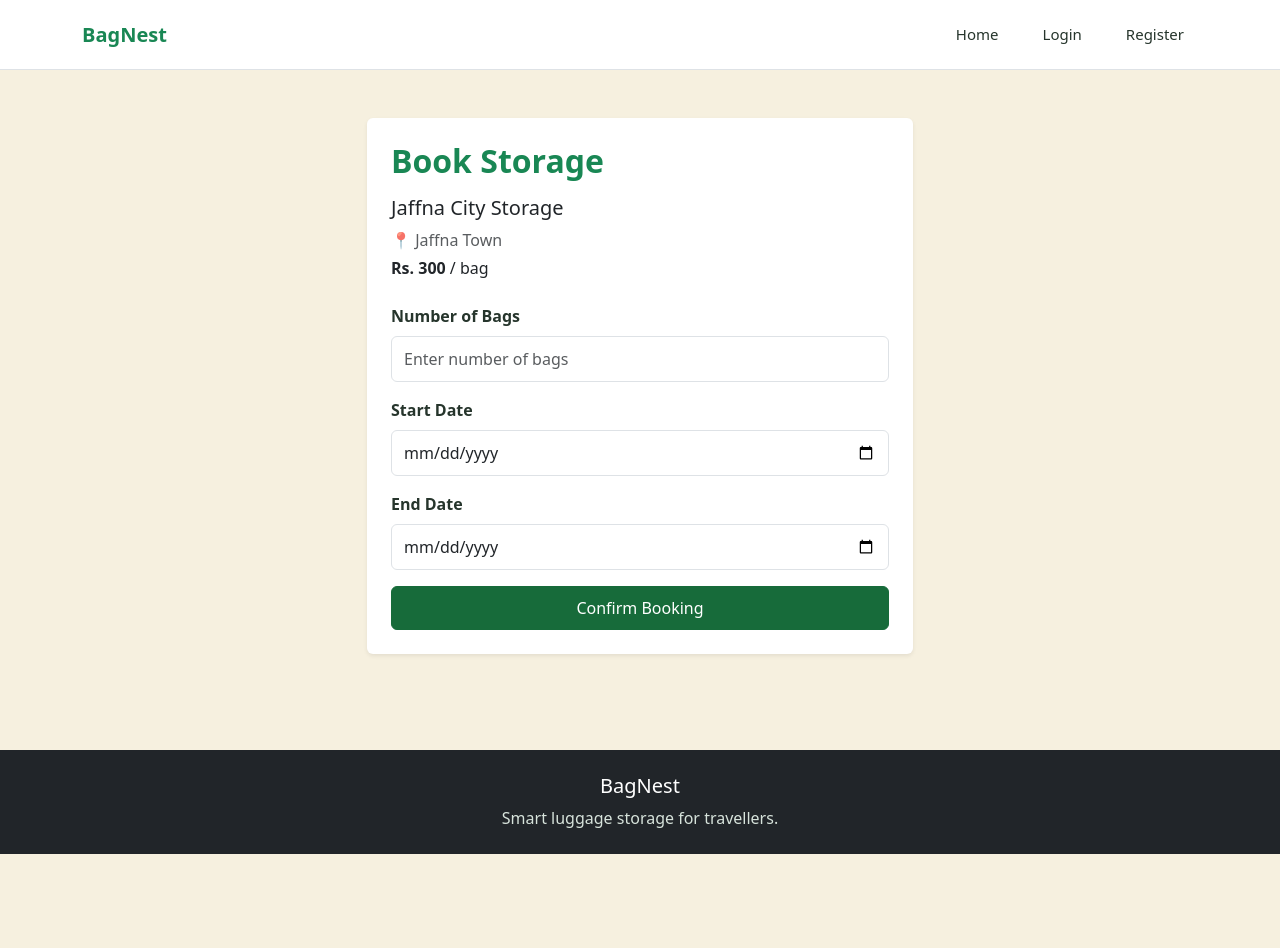
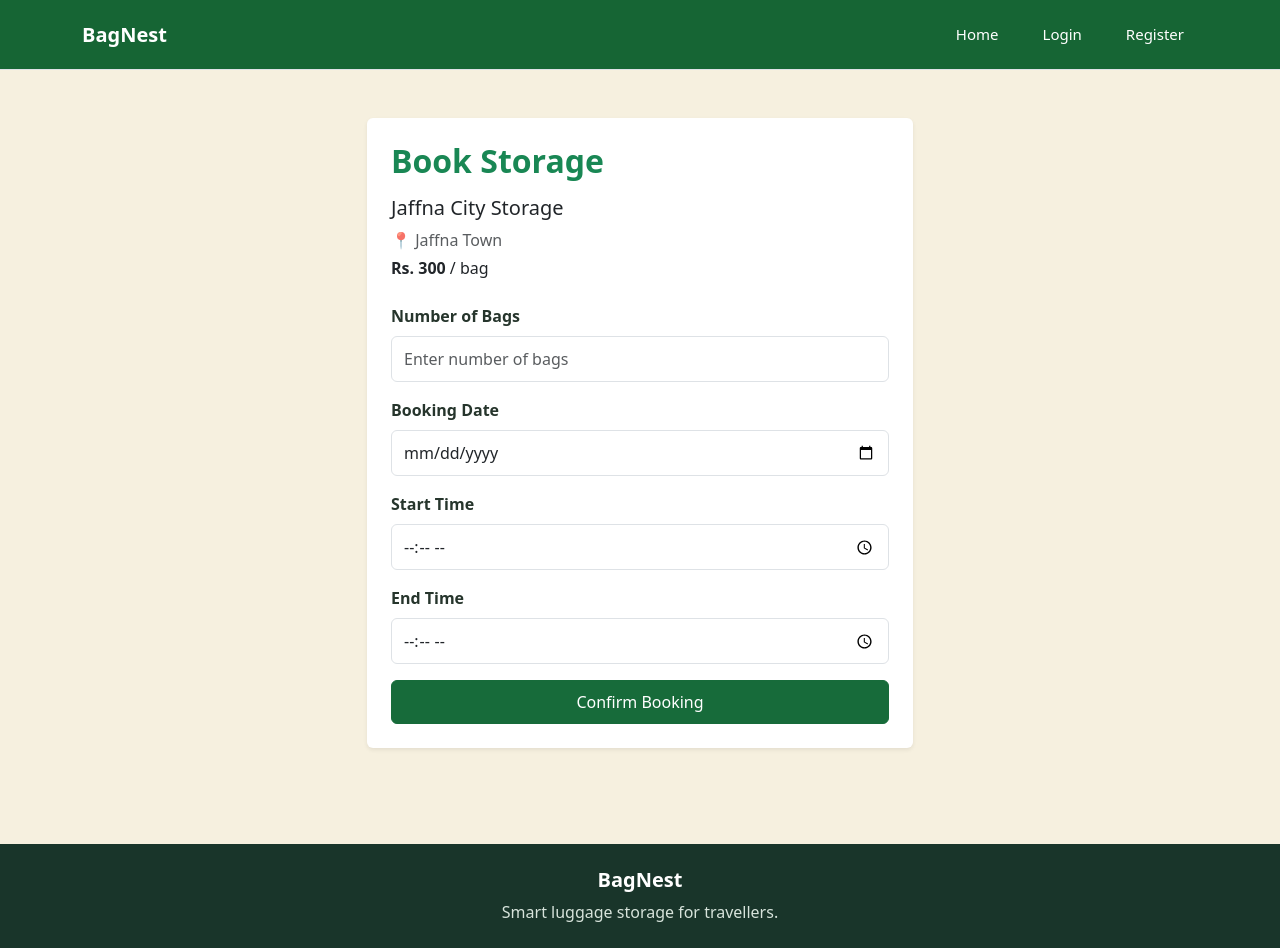
Before and after one commit to paviththira-vinayagamoorthy/BagNest, a React (Vite) app in the folder frontend/hackathon_projects/: page /booking/1 in a window 1280 px wide. Before the commit the page ends 854 px from the top, so only its background shows below. Built offline with nearby package versions, Linux system fonts and the light colour scheme.

Commit message:
updated files added

```diff
--- a/frontend/hackathon_projects/src/components/Footer.jsx
+++ b/frontend/hackathon_projects/src/components/Footer.jsx
@@ -1,20 +1,20 @@
 function Footer() {
-  // BagNest website footer
   return (
-    <footer className="bg-dark text-white py-4 mt-5">
-
+    <footer
+      className="text-white py-4 mt-5"
+      style={{ backgroundColor: "#166534" }}
+    >
       <div className="container text-center">
 
-        {/* Footer brand */}
-        <h5>BagNest</h5>
+        <h5 className="fw-bold">
+          BagNest
+        </h5>
 
-        {/* Short description */}
         <p className="mb-0">
           Smart luggage storage for travellers.
         </p>
 
       </div>
-
     </footer>
   );
 }
--- a/frontend/hackathon_projects/src/components/Navbar.jsx
+++ b/frontend/hackathon_projects/src/components/Navbar.jsx
@@ -1,21 +1,21 @@
 import { Link } from "react-router-dom";
 
 function Navbar() {
-//  bagNest kaana main navigation bar
+  // BagNest main navigation bar
   return (
-    <nav className="navbar bg-white border-bottom">
+    <nav className="navbar border-bottom">
 
       <div className="container">
 
-    {/* bagnest logo */}
+        {/* BagNest logo */}
         <Link
-          className="navbar-brand fw-bold text-success"
+          className="navbar-brand fw-bold"
           to="/"
         >
           BagNest
         </Link>
 
-    {/* navigation link */}
+        {/* Navigation links */}
         <div className="d-flex gap-3">
 
           <Link
--- a/frontend/hackathon_projects/src/index.css
+++ b/frontend/hackathon_projects/src/index.css
@@ -70,8 +70,8 @@ body {
   width: 100%;
   min-height: 70px;
 
-  background-color: var(--bag-white) !important;
-  border-bottom: 1px solid var(--bag-border) !important;
+  background-color: #166534 !important;
+  border-bottom: 1px solid #14532d !important;
 
   padding: 12px 0;
 
@@ -87,7 +87,7 @@ body {
 
 /* BagNest logo */
 .navbar-brand {
-  color: var(--bag-green) !important;
+  color: #ffffff !important;
 
   font-size: 24px;
   font-weight: 700;
@@ -108,7 +108,7 @@ body {
 
 /* Navigation links */
 .navbar .nav-link {
-  color: var(--bag-text);
+  color: #ffffff !important;
 
   font-size: 15px;
   font-weight: 500;
@@ -124,8 +124,8 @@ body {
 
 /* Navigation hover */
 .navbar .nav-link:hover {
-  color: var(--bag-green);
-  background-color: var(--bag-light-green);
+  color: #166534 !important;
+  background-color: #e8f3ec;
 }
 
 /* =========================================
--- a/frontend/hackathon_projects/src/pages/Booking.jsx
+++ b/frontend/hackathon_projects/src/pages/Booking.jsx
@@ -9,8 +9,9 @@ function Booking() {
 
   // Booking form values-a store panna states
   const [bags, setBags] = useState("");
-  const [startDate, setStartDate] = useState("");
-  const [endDate, setEndDate] = useState("");
+  const [bookingDate, setBookingDate] = useState("");
+  const [startTime, setStartTime] = useState("");
+  const [endTime, setEndTime] = useState("");
 
   // Storage id-ku match aagura storage-a find panna
   const storage = storageData.find(
@@ -52,8 +53,9 @@ function Booking() {
       location: storage.location,
       price: storage.price,
       bags,
-      startDate,
-      endDate
+      bookingDate,
+      startTime,
+      endTime
     };
 
     // Booking details-a browser localStorage-la save panna
@@ -81,6 +83,7 @@ function Booking() {
 
               {/* Selected storage details */}
               <div className="mb-4">
+
                 <h2 className="fw-bold text-success">
                   Book Storage
                 </h2>
@@ -96,6 +99,7 @@ function Booking() {
                 <p className="mb-0">
                   <strong>Rs. {storage.price}</strong> / bag
                 </p>
+
               </div>
 
               {/* Booking details form */}
@@ -117,31 +121,51 @@ function Booking() {
                   />
                 </div>
 
-                {/* Start date */}
+                {/* Booking date */}
                 <div className="mb-3">
                   <label className="form-label">
-                    Start Date
+                    Booking Date
                   </label>
 
                   <input
                     type="date"
                     className="form-control"
-                    value={startDate}
-                    onChange={(e) => setStartDate(e.target.value)}
+                    value={bookingDate}
+                    onChange={(e) =>
+                      setBookingDate(e.target.value)
+                    }
                   />
                 </div>
 
-                {/* End date */}
+                {/* Start time */}
                 <div className="mb-3">
                   <label className="form-label">
-                    End Date
+                    Start Time
                   </label>
 
                   <input
-                    type="date"
+                    type="time"
                     className="form-control"
-                    value={endDate}
-                    onChange={(e) => setEndDate(e.target.value)}
+                    value={startTime}
+                    onChange={(e) =>
+                      setStartTime(e.target.value)
+                    }
+                  />
+                </div>
+
+                {/* End time */}
+                <div className="mb-3">
+                  <label className="form-label">
+                    End Time
+                  </label>
+
+                  <input
+                    type="time"
+                    className="form-control"
+                    value={endTime}
+                    onChange={(e) =>
+                      setEndTime(e.target.value)
+                    }
                   />
                 </div>
 
--- a/frontend/hackathon_projects/src/pages/MyBookings.jsx
+++ b/frontend/hackathon_projects/src/pages/MyBookings.jsx
@@ -91,16 +91,22 @@ function MyBookings() {
                 {booking.bags}
               </p>
 
-              {/* Start date */}
+              {/* Booking date */}
               <p>
-                <strong>Start Date:</strong>{" "}
-                {booking.startDate}
+                <strong>Booking Date:</strong>{" "}
+                {booking.bookingDate}
               </p>
 
-              {/* End date */}
+              {/* Start time */}
               <p>
-                <strong>End Date:</strong>{" "}
-                {booking.endDate}
+                <strong>Start Time:</strong>{" "}
+                {booking.startTime}
+              </p>
+
+              {/* End time */}
+              <p>
+                <strong>End Time:</strong>{" "}
+                {booking.endTime}
               </p>
 
               {/* Price */}
--- a/frontend/hackathon_projects/src/pages/Register.jsx
+++ b/frontend/hackathon_projects/src/pages/Register.jsx
@@ -1,8 +1,10 @@
 import { useState } from "react";
-import { Link } from "react-router-dom";
+import { Link, useNavigate } from "react-router-dom";
 
 function Register() {
 
+  // Login page-ku navigate panna useNavigate use panrom
+  const navigate = useNavigate();
 
   // Register form values-a store panna states
   const [name, setName] = useState("");
@@ -29,6 +31,9 @@ function handleRegister(e) {
       "registeredUser",
       JSON.stringify(user)
     );
+
+    // Registration mudinjathukku apram Login page-ku pogum
+    navigate("/login");
   }
 
   // BagNest new user registration page
@@ -134,6 +139,7 @@ function handleRegister(e) {
               {/* Existing users-ku login option */}
               <p className="text-center mt-4 mb-0">
                 Already have an account?{" "}
+
                 <Link
                   to="/login"
                   className="text-success fw-semibold"
```
Lines whose indentation alone changed are shown as unchanged.
